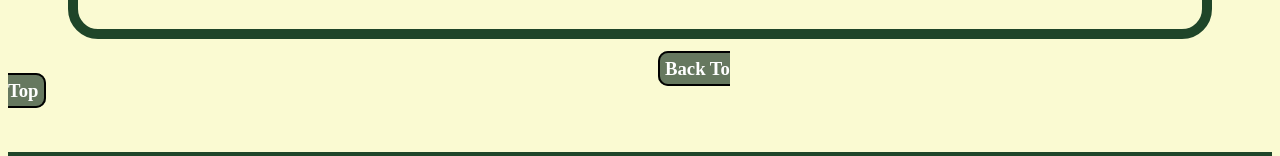
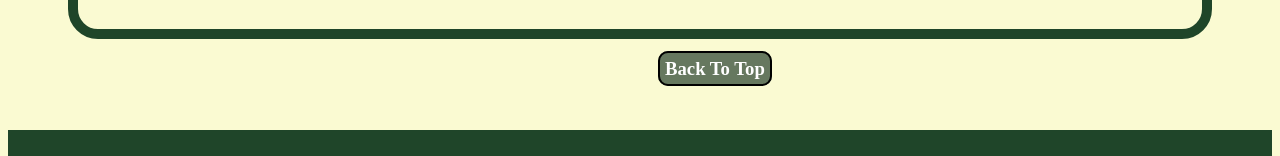
Before and after one commit to Algo-AndrewPhan/NVH_WDY2.10_SUN_OFF, a plain HTML site: page index.html in a window 1280 px wide. Shown: the part 1195-1351 px from the top of the page. Drawn offline with Linux system fonts and the light colour scheme.

Commit message:
Update style.css 04

```diff
--- a/style.css
+++ b/style.css
@@ -62,9 +62,11 @@ table td{
   font-size: 20px;
 }
 
+.BackToTop {
+    margin-left: 650px;
+}
+
 .BackToTop a{
-  margin-left: 650px;
-  margin-right: 650px;
   border: 2px solid black;
   width: 100px;
   padding: 5px;
```
